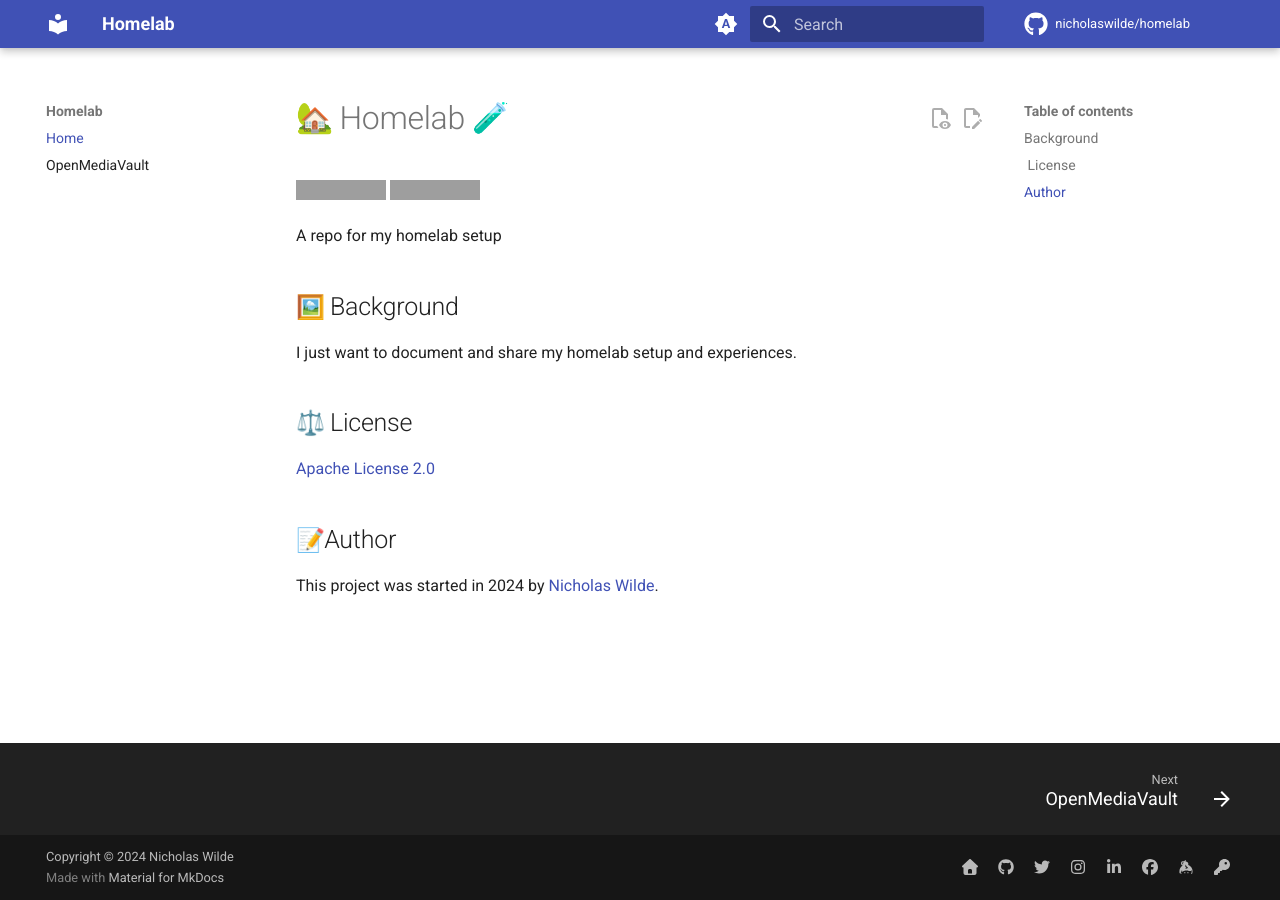
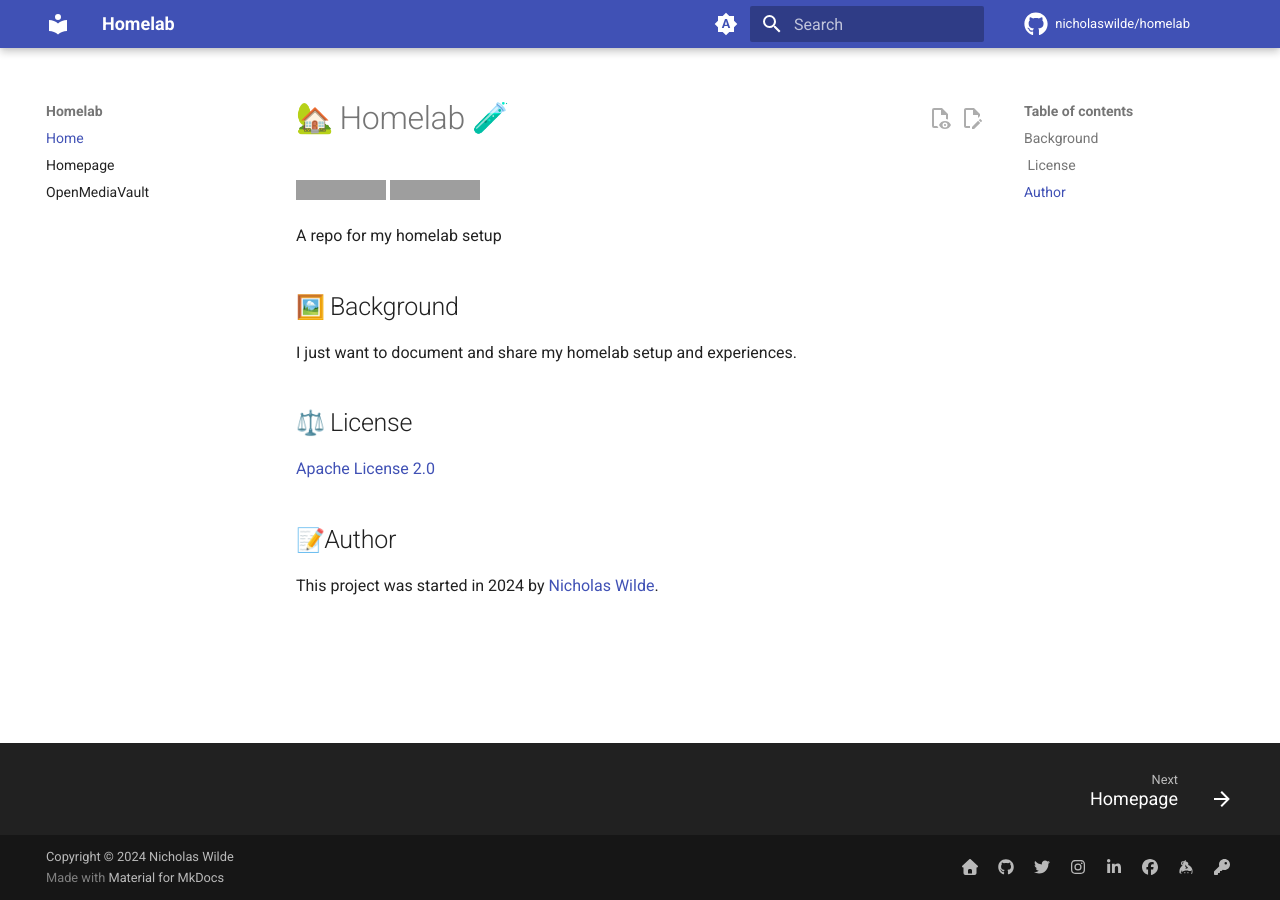
Before and after one commit to nicholaswilde/homelab, an MkDocs documentation site: the page built from docs/index.md, in a window 1280 px wide. Built offline with MkDocs 1.6.1 and Material for MkDocs 9.7.7, drawn with Linux system fonts in a browser that asks for light colours; emoji names are drawn with the system emoji font; comment, search, counter and statistics services are not loaded; grey boxes are pictures that could not be loaded.

Commit message:
Update mkdocs.yml

```diff
--- a/mkdocs.yml
+++ b/mkdocs.yml
@@ -15,6 +15,7 @@
 # Page tree
 nav:
   - Home: index.md
+  - Homepage: homepage.md
   - OpenMediaVault: openmediavault.md
 
 extra:
```
